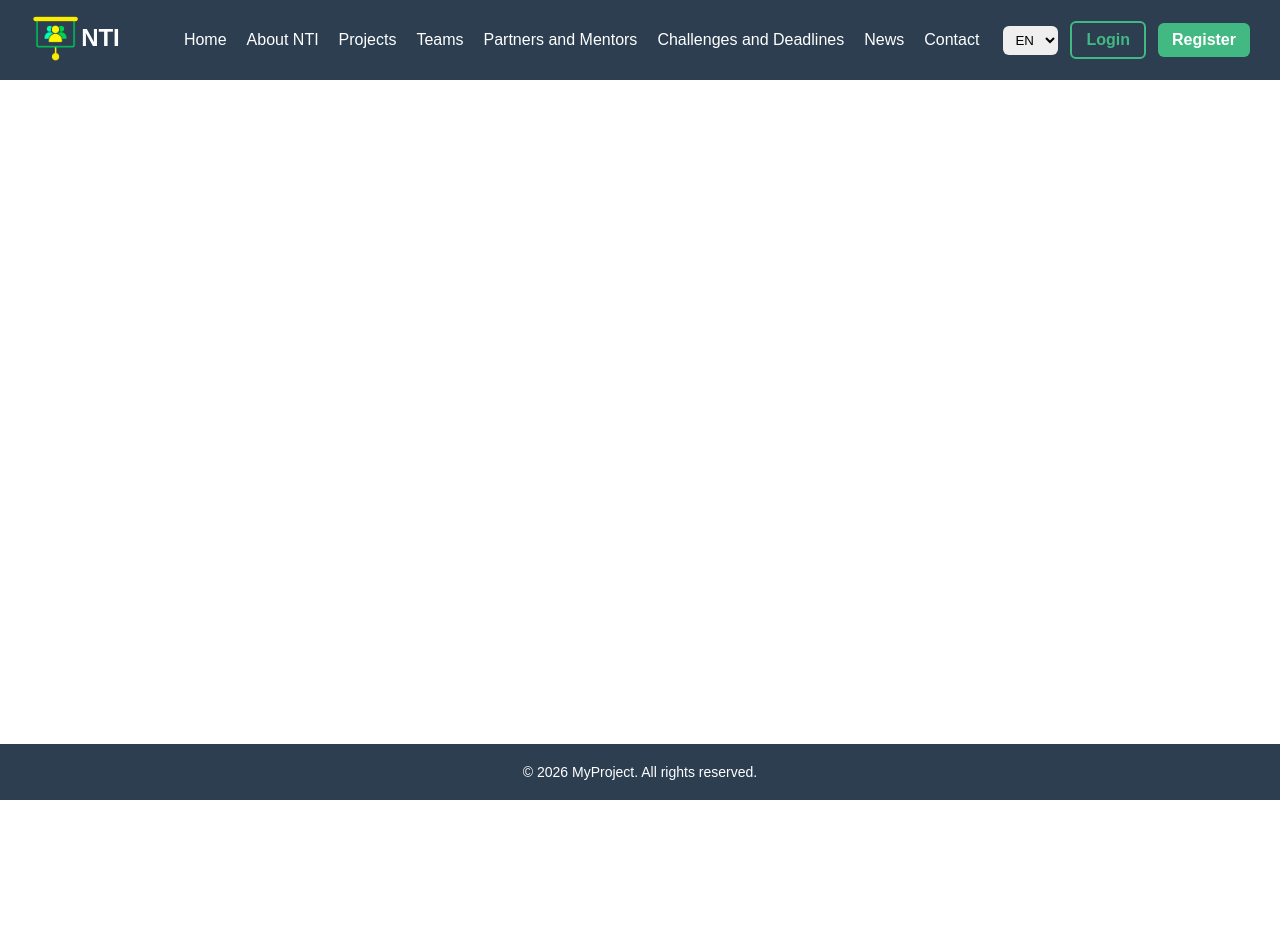
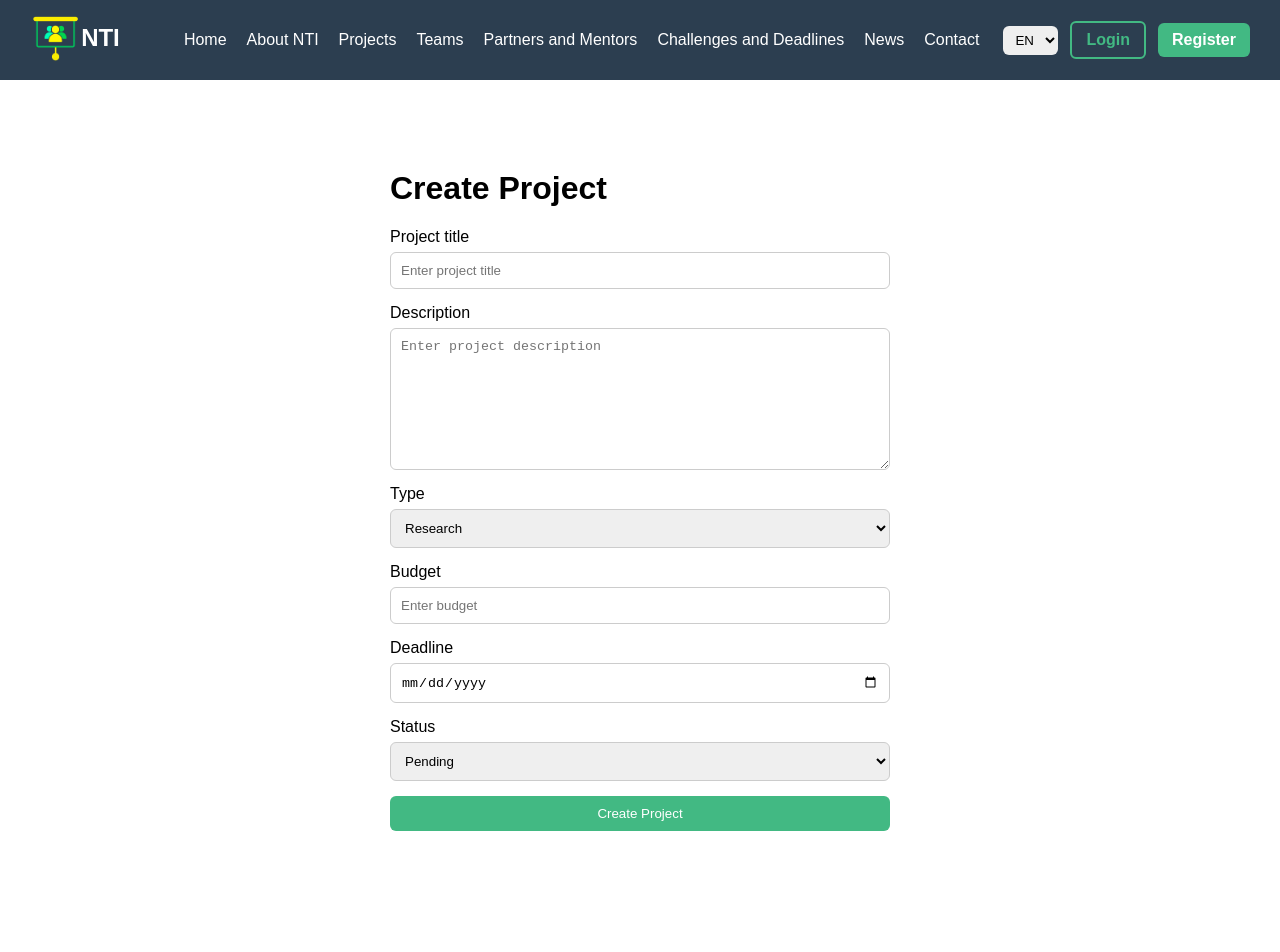
Before and after one commit to bebeBerni/FE_project-NTI, a Vue app: page /student/projects/create in a window 1280 px wide. Shown: the top 952 px of the page. Before the commit the page ends 800 px from the top, so only its background shows below. Built offline with nearby package versions, Linux system fonts and the light colour scheme.

Commit message:
uploadCV

```diff
--- a/src/components/dashboards/StudentDashboard.vue
+++ b/src/components/dashboards/StudentDashboard.vue
@@ -1,6 +1,13 @@
 <template>
   <div class="student-dashboard">
     <h1>Student Dashboard</h1>
+
+    <div
+  v-if="cvUploaded"
+  class="success-message"
+>
+  ✅ Your CV has been uploaded successfully.
+</div>
 
     <section class="cards">
       <div v-if="!myProject" class="card">
@@ -235,6 +242,7 @@ export default {
   myProject: Project | null
   availableProjects: Project[]
   availableTeams: Team[]
+  cvUploaded: boolean
 } {
   return {
     myTeam: null,
@@ -242,10 +250,12 @@ export default {
     myProject: null,
     availableProjects: [],
     availableTeams: [],
+    cvUploaded: false,
   }
 },
 
  mounted() {
+  this.cvUploaded = localStorage.getItem('cv_uploaded') === 'yes'
   this.loadDashboard()
 },
 
@@ -302,7 +312,7 @@ export default {
       }
     },
 
-    joinProject(projectId: number) {
+    async joinProject(projectId: number) {
   const accept = confirm(
     'To join this project, you must upload your CV first. Do you want to continue?'
   )
@@ -311,7 +321,28 @@ export default {
     return
   }
 
-      this.$router.push(`/student/projects/${projectId}/upload-cv`)
+  try {
+    const response = await api.post(`/student/projects/${projectId}/join`)
+
+    const projectApplicationId =
+      response.data.project_application_id ||
+      response.data.project_application?.id
+
+    if (!projectApplicationId) {
+      alert('Project application ID was not returned.')
+      return
+    }
+
+    this.$router.push(
+      `/student/project-applications/${projectApplicationId}/upload-cv`
+    )
+  } catch (error: unknown) {
+    if (axios.isAxiosError(error)) {
+      alert(error.response?.data?.message || 'Failed to join project.')
+    } else {
+      alert('Unexpected error occurred.')
+    }
+  }
 },
 
     joinTeam(team: Team) {
@@ -410,6 +441,17 @@ async joinTeamWithoutCv(teamId: number) {
 </script>
 
 <style scoped>
+
+.success-message {
+  background: #d5f5e3;
+  color: #1e8449;
+  border: 1px solid #82e0aa;
+  padding: 12px;
+  border-radius: 8px;
+  margin-bottom: 20px;
+  font-weight: 600;
+}
+
 .student-dashboard {
   padding: 30px;
 }
--- a/src/router/index.ts
+++ b/src/router/index.ts
@@ -88,6 +88,30 @@ const routes: RouteRecordRaw[] = [
   path: "/all_users",
   component: UsersTableView
 },
+{
+  path: '/student/teams/create',
+  name: 'student-team-create',
+  component: () => import('../views/CreateTeam.vue'),
+  meta: {
+    requiresAuth: true,
+  },
+},
+{
+  path: '/student/projects/create',
+  name: 'student-project-create',
+  component: () => import('../views/CreateProject.vue'),
+  meta: {
+    requiresAuth: true,
+  },
+},
+{
+  path: '/student/project-applications/:projectApplicationId/upload-cv',
+  name: 'student-upload-cv',
+  component: () => import('../components/dashboards/UploadCV.vue'),
+  meta: {
+    requiresAuth: true,
+  },
+},
 //Mentors
 {
   path: "/all_mentors",
--- /dev/null
+++ b/src/views/CreateProject.vue
@@ -0,0 +1,198 @@
+<template>
+  <div class="create-project-page">
+    <h1>Create Project</h1>
+
+    <form class="project-form" @submit.prevent="createProject">
+      <div class="form-group">
+        <label>Project title</label>
+        <input
+          v-model="form.title"
+          type="text"
+          placeholder="Enter project title"
+          required
+        />
+      </div>
+
+      <div class="form-group">
+        <label>Description</label>
+        <textarea
+          v-model="form.description"
+          placeholder="Enter project description"
+          required
+        ></textarea>
+      </div>
+
+      <div class="form-group">
+        <label>Type</label>
+        <select v-model="form.type" required>
+          <option value="research">Research</option>
+          <option value="client">Client</option>
+          <option value="internal">Internal</option>
+        </select>
+      </div>
+
+      <div class="form-group">
+        <label>Budget</label>
+        <input
+          v-model="form.budget"
+          type="number"
+          step="0.01"
+          min="0"
+          placeholder="Enter budget"
+          required
+        />
+      </div>
+
+      <div class="form-group">
+        <label>Deadline</label>
+        <input v-model="form.deadline" type="date" />
+      </div>
+
+      <div class="form-group">
+        <label>Status</label>
+        <select v-model="form.status" required>
+          <option value="pending">Pending</option>
+          <option value="active">Active</option>
+          <option value="paused">Paused</option>
+          <option value="finished">Finished</option>
+          <option value="archived">Archived</option>
+        </select>
+      </div>
+
+      <button type="submit" :disabled="loading">
+        {{ loading ? 'Creating...' : 'Create Project' }}
+      </button>
+
+      <p v-if="successMessage" class="success">
+        {{ successMessage }}
+      </p>
+
+      <p v-if="errorMessage" class="error">
+        {{ errorMessage }}
+      </p>
+    </form>
+  </div>
+</template>
+
+<script setup lang="ts">
+import { reactive, ref } from 'vue'
+import { useRouter } from 'vue-router'
+import api from '@/api/axios'
+import axios from 'axios'
+
+const router = useRouter()
+
+const loading = ref(false)
+const successMessage = ref('')
+const errorMessage = ref('')
+
+const form = reactive({
+  title: '',
+  description: '',
+  type: 'research',
+  budget: '',
+  deadline: '',
+  status: 'pending',
+})
+
+const createProject = async () => {
+  loading.value = true
+  successMessage.value = ''
+  errorMessage.value = ''
+
+  try {
+    const response = await api.post('/student/projects', {
+      title: form.title,
+      description: form.description,
+      type: form.type,
+      budget: form.budget,
+      deadline: form.deadline || null,
+      status: form.status,
+    })
+
+    successMessage.value =
+      response.data.message || 'Project created successfully.'
+
+    const projectApplicationId = response.data.project_application_id
+
+    if (!projectApplicationId) {
+      errorMessage.value =
+        'Project was created, but project application ID was not returned.'
+      return
+    }
+
+    setTimeout(() => {
+      router.push(
+        `/student/project-applications/${projectApplicationId}/upload-cv`
+      )
+    }, 800)
+  } catch (error: unknown) {
+    if (axios.isAxiosError(error)) {
+      errorMessage.value =
+        error.response?.data?.message || 'Failed to create project.'
+    } else {
+      errorMessage.value = 'Unexpected error occurred.'
+    }
+  } finally {
+    loading.value = false
+  }
+}
+</script>
+
+<style scoped>
+.create-project-page {
+  max-width: 500px;
+  margin: 60px auto;
+}
+
+.project-form {
+  display: flex;
+  flex-direction: column;
+  gap: 15px;
+}
+
+.form-group {
+  display: flex;
+  flex-direction: column;
+  gap: 6px;
+}
+
+input,
+select,
+textarea {
+  padding: 10px;
+  border-radius: 6px;
+  border: 1px solid #ccc;
+}
+
+textarea {
+  min-height: 120px;
+  resize: vertical;
+}
+
+button {
+  padding: 10px;
+  background-color: #42b983;
+  color: white;
+  border: none;
+  border-radius: 6px;
+  cursor: pointer;
+}
+
+button:hover {
+  background-color: #369f6e;
+}
+
+button:disabled {
+  opacity: 0.7;
+  cursor: not-allowed;
+}
+
+.success {
+  color: #27ae60;
+}
+
+.error {
+  color: #e74c3c;
+}
+</style>
--- /dev/null
+++ b/src/views/CreateTeam.vue
@@ -0,0 +1,136 @@
+<template>
+  <div class="create-team-page">
+    <h1>Create Team</h1>
+
+    <form class="team-form" @submit.prevent="createTeam">
+      <div class="form-group">
+        <label>Team name</label>
+        <input
+          v-model="form.name"
+          type="text"
+          placeholder="Enter team name"
+          required
+        />
+      </div>
+
+      <div class="form-group">
+        <label>Status</label>
+        <select v-model="form.status" required>
+          <option value="active">Active</option>
+          <option value="inactive">Inactive</option>
+        </select>
+      </div>
+
+      <button type="submit" :disabled="loading">
+        {{ loading ? 'Creating...' : 'Create Team' }}
+      </button>
+
+      <p v-if="successMessage" class="success">
+        {{ successMessage }}
+      </p>
+
+      <p v-if="errorMessage" class="error">
+        {{ errorMessage }}
+      </p>
+    </form>
+  </div>
+</template>
+
+<script setup lang="ts">
+import { reactive, ref } from 'vue'
+import { useRouter } from 'vue-router'
+import api from '@/api/axios'
+import axios from 'axios'
+
+const router = useRouter()
+
+const loading = ref(false)
+const successMessage = ref('')
+const errorMessage = ref('')
+
+const form = reactive({
+  name: '',
+  status: 'active',
+})
+
+const createTeam = async () => {
+  loading.value = true
+  successMessage.value = ''
+  errorMessage.value = ''
+
+  try {
+    const response = await api.post('/student/teams', {
+      name: form.name,
+      status: form.status,
+    })
+
+    successMessage.value =
+      response.data.message || 'Team created successfully.'
+
+    setTimeout(() => {
+      router.push('/dashboard')
+    }, 800)
+  } catch (error: unknown) {
+    if (axios.isAxiosError(error)) {
+      errorMessage.value =
+        error.response?.data?.message || 'Failed to create team.'
+    } else {
+      errorMessage.value = 'Unexpected error occurred.'
+    }
+  } finally {
+    loading.value = false
+  }
+}
+</script>
+
+<style scoped>
+.create-team-page {
+  max-width: 500px;
+  margin: 60px auto;
+}
+
+.team-form {
+  display: flex;
+  flex-direction: column;
+  gap: 15px;
+}
+
+.form-group {
+  display: flex;
+  flex-direction: column;
+  gap: 6px;
+}
+
+input,
+select {
+  padding: 10px;
+  border-radius: 6px;
+  border: 1px solid #ccc;
+}
+
+button {
+  padding: 10px;
+  background-color: #42b983;
+  color: white;
+  border: none;
+  border-radius: 6px;
+  cursor: pointer;
+}
+
+button:hover {
+  background-color: #369f6e;
+}
+
+button:disabled {
+  opacity: 0.7;
+  cursor: not-allowed;
+}
+
+.success {
+  color: #27ae60;
+}
+
+.error {
+  color: #e74c3c;
+}
+</style>
```
Also changed, not shown: src/components/dashboards/UploadCV.vue (+75 -10 lines). Lines whose indentation alone changed are shown as unchanged.
